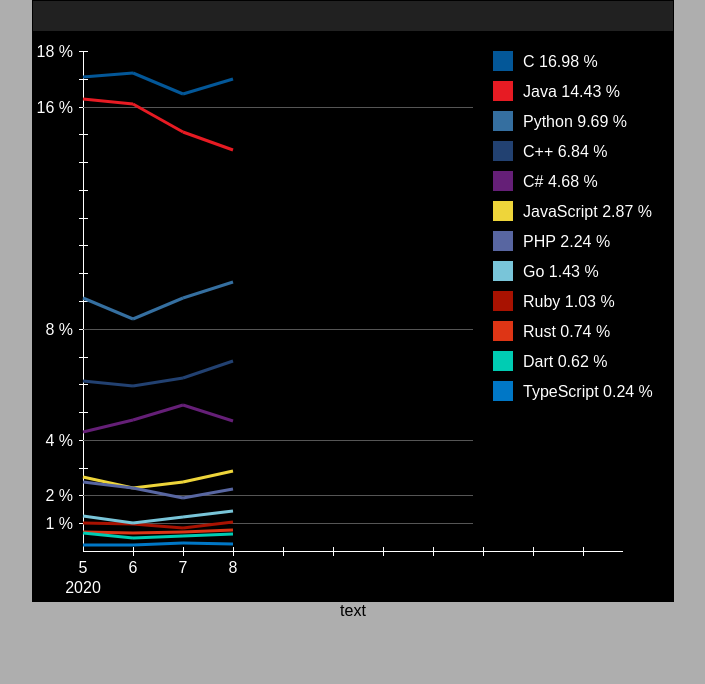
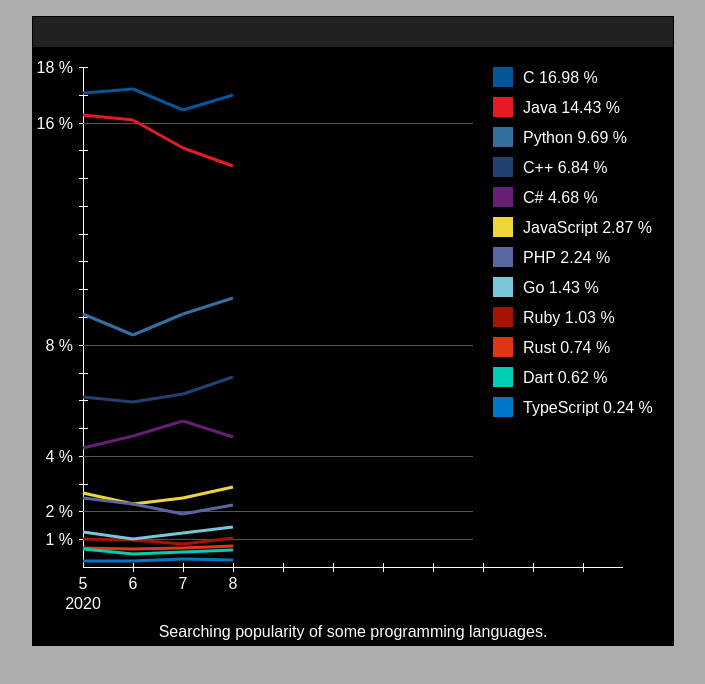
Before and after one commit to sebek78/canvas-languages-chart, a website built with webpack: page src/index.html in a window 1280 px wide. Shown: the whole page, without its empty margins (287-992 px from the left). Built offline with nearby package versions, Linux system fonts and the light colour scheme.

Commit message:
code refactoring

```diff
--- a/package.json
+++ b/package.json
@@ -33,6 +33,7 @@
     "eslint": "^6.8.0",
     "eslint-loader": "^4.0.0",
     "html-webpack-plugin": "^3.2.0",
+    "http-server": "^0.12.3",
     "mini-css-extract-plugin": "^0.9.0",
     "node-sass": "^4.13.1",
     "npm-run-all": "^4.1.5",
--- a/src/drawing.js
+++ b/src/drawing.js
@@ -10,6 +10,9 @@ import {
 import drawCanvas from "./views/drawCanvas";
 import drawChart from "./views/drawChart";
 import drawLegend from "./views/drawLegend";
+import drawLanguageLines from "./views/drawLanguages";
+
+/* drawing helpers */
 
 const relativeY = (maxY) => (HEIGHT - TOP_PADDING - BOTTOM_PADDING) / maxY;
 
@@ -20,6 +23,8 @@ export const scaleX = (index) => Math.round(LEFT_PADDING + X_UNIT * index);
 
 export const getLanguageColor = (language) =>
   LANGUAGES.find((lang) => lang.name === language).color;
+
+/* Canvas */
 
 export const canvas = document.getElementById("canvas");
 
@@ -32,41 +37,20 @@ const createCtx = () => {
   return context;
 };
 
-const drawLanguageLine = (ctx, x1, y1, x2, y2, color) => {
-  ctx.lineJoin = "round";
-  ctx.strokeStyle = color;
-  ctx.lineWidth = 3;
-  ctx.beginPath();
-  ctx.moveTo(x1, y1);
-  ctx.lineTo(x2, y2);
-  ctx.stroke();
-  ctx.closePath();
-};
-
-const drawLanguage = (ctx, language, maxY) => {
-  const color = getLanguageColor(language[0].language);
-  language.forEach((record, i) => {
-    const x1 = scaleX(i);
-    const y1 = scaleY(record.value, maxY);
-    if (i > 0) {
-      const x2 = scaleX(i - 1);
-      const y2 = scaleY(language[i - 1].value, maxY);
-      drawLanguageLine(ctx, x1, y1, x2, y2, color);
-    }
-  });
-};
-
 const ctx = createCtx();
 
 const drawing = (chartData, dates, legendData, maxY) => {
   drawCanvas(ctx);
   drawChart(ctx, dates, maxY);
-  chartData.forEach((language) => {
-    if (language[0].visibility) drawLanguage(ctx, language, maxY);
-  });
+  drawLanguageLines(ctx, chartData, maxY);
   drawLegend(ctx, legendData);
 };
 
-export const createView = ({ getChartData, getDates, getLegendData, getMaxY }) => ({
+export const createView = ({
+  getChartData,
+  getDates,
+  getLegendData,
+  getMaxY,
+}) => ({
   draw: () => drawing(getChartData(), getDates(), getLegendData(), getMaxY()),
 });
--- a/src/index.html
+++ b/src/index.html
@@ -6,9 +6,11 @@
   </head>
   <body>
     <!-- <header><a href="http://mybytes.pl/">Back</a></header> -->
-    <canvas id="canvas"></canvas>
-    <div class="description">
-      text
-    </div>
+    <figure>
+      <canvas id="canvas"></canvas>
+      <figcaption class="description">
+        Searching popularity of some programming languages.
+      </figcaption>
+    </figure>
   </body>
 </html>
--- a/src/models/dataParsing.js
+++ b/src/models/dataParsing.js
@@ -79,33 +79,37 @@ const parseLegendData = (chartData) =>
   R.compose(addColorInfo, sortByValue, getLastElement)(chartData);
 
 /* Max Y */
-const findMaxValueFn = (chartData) =>
-  Math.ceil(
-    Math.max(
-      ...chartData
-        .valueOf()
-        .map((langData) =>
-          langData.map((lang) => (lang.visibility ? lang.value : 0))
-        )
-        .flat()
-    )
-  );
 
-const findMaxValue = (chartData) => Maybe.of(chartData).map(findMaxValueFn);
+const findMaxAndCeilFn = (selectedLanguages) =>
+  Math.ceil(Math.max(...selectedLanguages.valueOf()));
+const selectVisible = (lang) => (lang.visibility ? lang.value : 0);
+const getVisibleLanguagesFn = (chartData) =>
+  chartData.valueOf().map(selectVisible);
 
-const getValue = (wrapper, defaultValue = []) =>
-  wrapper.type === "nothing" ? defaultValue : wrapper.valueOf();
+const getVisibleLanguages = (chartData) =>
+  Maybe.of(chartData).map(getVisibleLanguagesFn);
+const findMaxAndCeil = (selectedLanguages) =>
+  Maybe.of(selectedLanguages).map(findMaxAndCeilFn);
+
+const findMaxValue = (chartData) =>
+  R.compose(findMaxAndCeil, getVisibleLanguages, oneArray)(chartData);
 
 export const parseData = (data) => {
   let chartData = parseChartData(data);
   const chartDates = getDates(data);
   const legendData = parseLegendData(chartData);
   let maxY = findMaxValue(chartData);
+
+  const getValue = (wrapper, defaultValue = []) =>
+    wrapper.type === "nothing" ? defaultValue : wrapper.valueOf();
+
+  const setNewMaxValue = (chartData) => {
+    maxY = Maybe.of(chartData).map(findMaxValue).valueOf();
+  };
+
   return {
     getMaxY: () => getValue(maxY, 1),
-    setMaxY: () => {
-      maxY = Maybe.of(chartData).map(findMaxValue);
-    },
+    setMaxY: () => setNewMaxValue(chartData),
     getChartData: () => getValue(chartData),
     getDates: () => getValue(chartDates),
     getLegendData: () => getValue(legendData),
--- a/src/styles.scss
+++ b/src/styles.scss
@@ -52,5 +52,10 @@ a {
   display: flex;
   margin: 0 auto;
   width: 640px;
+  border: 1px solid black;
   justify-content: space-evenly;
+  background-color: black;
+  color: white;
+  font-size: 16px;
+  padding: 4px 0;
 }
--- /dev/null
+++ b/src/views/drawLanguages.js
@@ -0,0 +1,33 @@
+import { getLanguageColor, scaleX, scaleY } from "../drawing";
+
+const drawLanguageLine = (ctx, x1, y1, x2, y2, color) => {
+  ctx.lineJoin = "round";
+  ctx.strokeStyle = color;
+  ctx.lineWidth = 3;
+  ctx.beginPath();
+  ctx.moveTo(x1, y1);
+  ctx.lineTo(x2, y2);
+  ctx.stroke();
+  ctx.closePath();
+};
+
+const drawLanguage = (ctx, language, maxY) => {
+  const color = getLanguageColor(language[0].language);
+  language.forEach((record, i) => {
+    const x1 = scaleX(i);
+    const y1 = scaleY(record.value, maxY);
+    if (i > 0) {
+      const x2 = scaleX(i - 1);
+      const y2 = scaleY(language[i - 1].value, maxY);
+      drawLanguageLine(ctx, x1, y1, x2, y2, color);
+    }
+  });
+};
+
+const drawLanguagesLines = (ctx, chartData, maxY) => {
+  chartData.forEach((language) => {
+    if (language[0].visibility) drawLanguage(ctx, language, maxY);
+  });
+};
+
+export default drawLanguagesLines;
```
Also changed, not shown: README.md, 1 other file.
